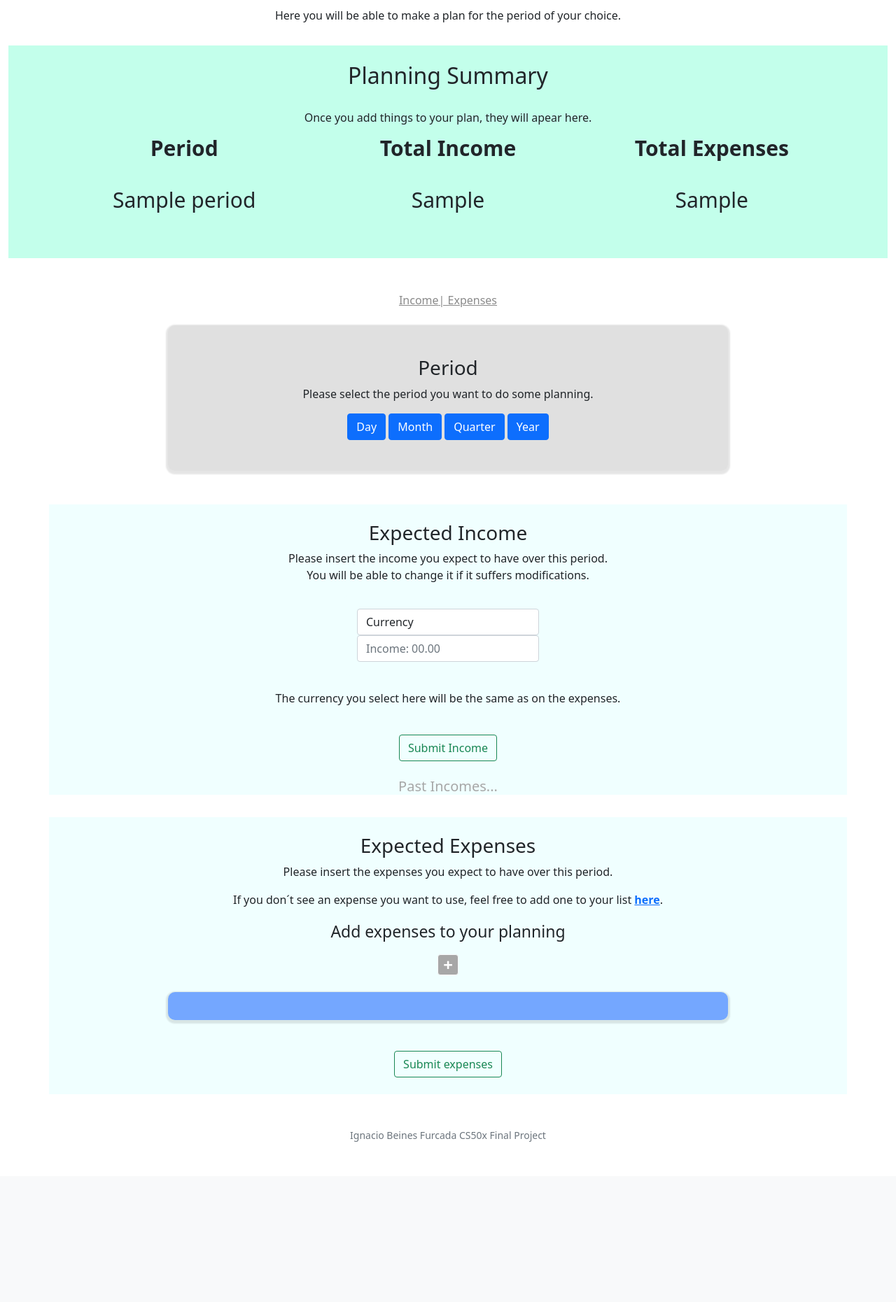
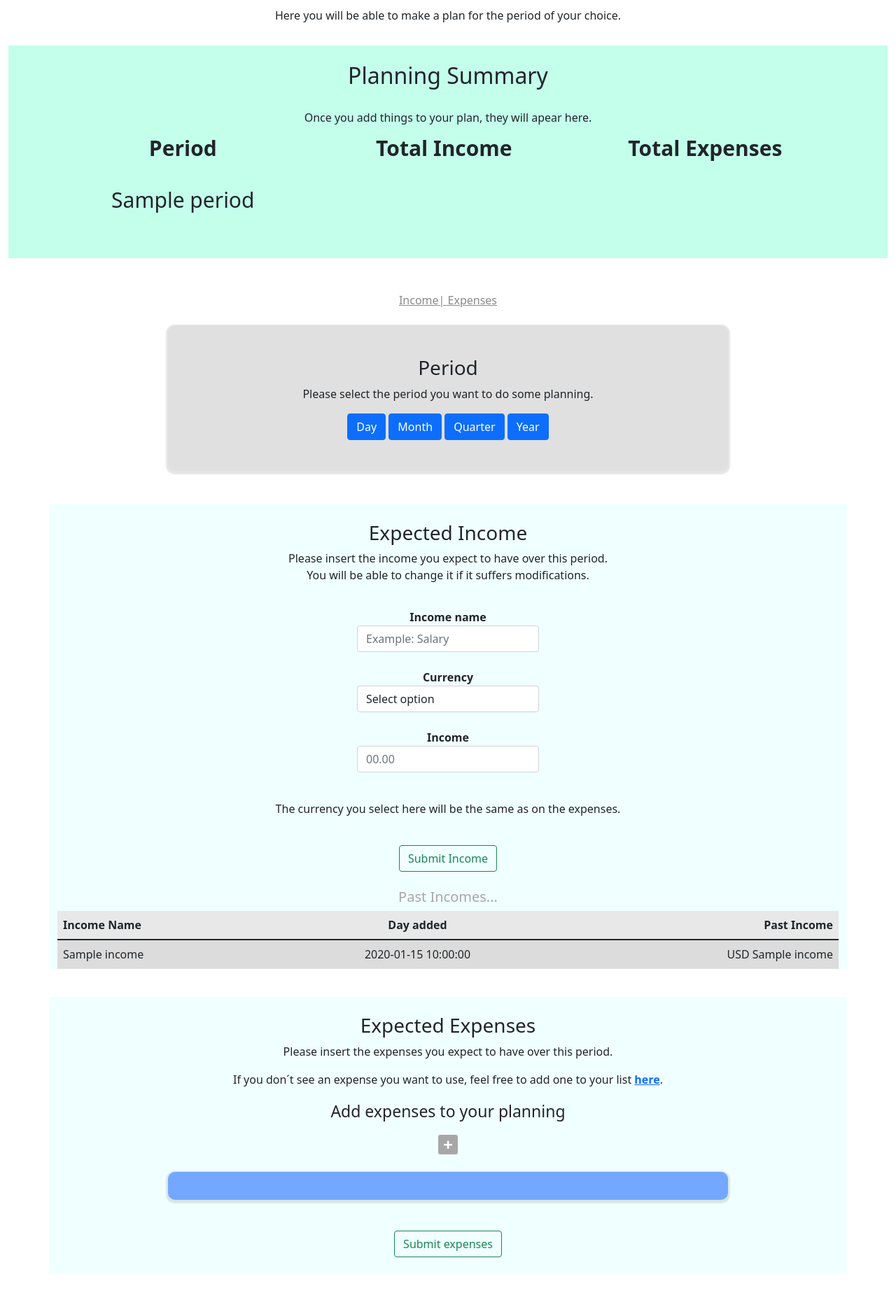
Before and after one commit to nachobeinesfurcada/cs50-final-project, a Flask app: template templates/new_plan.html in a window 1280 px wide. Shown: the part 303-2164 px from the top of the page at 70% size. Before the commit the page ends 1935 px from the top, so only its background shows below. Run offline with Flask 2, Linux system fonts and the light colour scheme; the template is opened without the code that fills it: most values are stand-ins (such as "Sample title", 1, 10 or a date in 2020); parts of the project's set-up code (start-up, migrations or seed data) failed here and were passed over; some libraries are stand-ins or nearby versions.

Commit message:
Comments, changes to index, new_plan, new features in register

```diff
--- a/app.py
+++ b/app.py
@@ -1,6 +1,6 @@
 # KISS
-# HOT RELOADING FLASK export FLASK_ENV=development
-# HOT RELOADING FLASK export FLASK_APP=app
+# HOT RELOADING export FLASK_ENV=development
+# HOT RELOADING export FLASK_APP=app
 import os
 
 from cs50 import SQL
@@ -12,11 +12,10 @@ from werkzeug.security import check_password_hash, generate_password_hash
 import pandas as pd
 import time
 from datetime import date, datetime, timedelta
-
 from extras import login_required
 
 # for API
-import requests
+
 
 # Configure application
 app = Flask(__name__)
@@ -37,6 +36,7 @@ currencies = ["ARS","REAL", "USD"]
 
 days = ["Sunday", "Monday", "Tuesday", "Wednesday", "Thursday", "Friday", "Saturday"]
 
+""" IN DEVELOPMENT
 # API for Dolar Blue
 URL = 'https://www.dolarsi.com/api/api.php?type=valoresprincipales'
 json = requests.get(URL).json()
@@ -47,8 +47,7 @@ BLUE_VENTA = 0
 for index, name in range(1):
     BLUE_COMPRA = json[index]['casa']['compra']
     BLUE_VENTA = json[index]['casa']['venta']
-
-
+"""
 
 
 @app.after_request
@@ -134,16 +133,14 @@ def login():
 @app.route("/")
 @login_required
 def index():
+    user_id = session["user_id"]
+    name = db.execute("SELECT name FROM users WHERE id = ?", user_id)
 
     if request.method == "GET":
 
-        user_id = session["user_id"]
-
-        name = db.execute("SELECT name FROM users WHERE id = ?", user_id)
-
         return render_template("index.html", name=name)
 
-    return render_template("/")
+    return render_template("/", name=name)
 
 
 @app.route("/logout")
@@ -152,6 +149,7 @@ def logout():
 
     # Forget any user_id
     session.clear()
+    session["name"] = None
 
     # Redirect user to login form
     return redirect("/")
@@ -160,16 +158,20 @@ def logout():
 
 @app.route("/new_plan", methods=["GET", "POST"])
 @login_required
-
 def new_plan():
 
     # get user id to pass as a list to html
     user_id = session["user_id"]
     name = db.execute("SELECT name FROM users WHERE id = ?", user_id)
 
+    # get list of expenses
     expenses = db.execute("SELECT * FROM expenses WHERE user_id = ?", user_id)
 
+    #get time on real time
     now = datetime.now()
+
+    # get list of incomes
+    incomes = db.execute("SELECT * FROM incomes WHERE user_id = ?", user_id)
 
     if request.method == "POST":
 
@@ -177,40 +179,68 @@ def new_plan():
         if request.form.get("day"):
             # calculate today and send it to template
             period = now.strftime("%A %d, %b of %Y")
-            return render_template("new_plan.html", period=period, name=name)
+            return render_template("new_plan.html", period=period, name=name, currencies=currencies)
 
         if request.form.get("month"):
             # calculate 1 month from today and send it to template
             this_month = now.strftime("%Y-%m-%d")
             next_month = (pd.to_datetime(this_month)+pd.DateOffset(months=1)).strftime("%Y-%m-%d")
             period = f"1 Month. \nFrom: {this_month} to {next_month}"
-            return render_template("new_plan.html", period=period, name=name)
+            return render_template("new_plan.html", period=period, name=name,currencies=currencies)
 
         if request.form.get("quarter"):
             # calculate 3 months from today and send it to template
             this_month = now.strftime("%Y-%m-%d")
             next_month = (pd.to_datetime(this_month)+pd.DateOffset(months=3)).strftime("%Y-%m-%d")
             period = f"1 quarter. \nFrom: {this_month} to {next_month}"
-            return render_template("new_plan.html", period=period, name=name)
+            return render_template("new_plan.html", period=period, name=name,currencies=currencies)
 
         if request.form.get("year"):
             # calculate 12 month from today and send it to template
             this_month = now.strftime("%Y-%m-%d")
             next_month = (pd.to_datetime(this_month)+pd.DateOffset(months=12)).strftime("%Y-%m-%d")
             period = f"1 year. \nFrom: {this_month} to {next_month}"
-            return render_template("new_plan.html", period=period, name=name)
+            return render_template("new_plan.html", period=period, name=name,currencies=currencies)
 
         # INCOME
+
+        # get input from form
+        income_name = request.form.get("income_name")
         currency = request.form.get("currency")
         income = request.form.get("income")
 
-        if currency == currencies[2]:
-            # convert to usd using an API
-            pesos_to_usd = income * venta
+
+
+        # validate if all fields are filled out
+        if income_name is None:
+            flash("Please select a income name.")
+            return redirect("/new_plan")
+
+        if currency is None:
+            flash("Please insert an currency.")
+            return redirect("/new_plan")
+
+        if income is None:
+            flash("Please insert an income amount.")
+            return redirect("/new_plan")
+
+        # prim_key to check for succesfull data entry
+        prim_key = db.execute("INSERT INTO incomes (day_added, name, user_id, income, currency) VALUES (:day_added, :name, :user_id, :income, :currency)",
+                                day_added=now,
+                                name=income_name,
+                                user_id=user_id,
+                                income=income,
+                                currency=currency)
+        if prim_key is None:
+                flash("Error. Please contact support")
+                return redirect("/new_plan")
+        else:
+            flash("Income added!")
+
 
         return render_template("new_plan.html", name=name)
 
-    return render_template("new_plan.html", name=name, currencies=currencies, expenses=expenses, compra=compra, venta=venta)
+    return render_template("new_plan.html", name=name, currencies=currencies, expenses=expenses, incomes=incomes)
 
 @app.route("/add_expense", methods=["GET", "POST"])
 @login_required
@@ -242,7 +272,7 @@ def add_expense():
                                   user_id=user_id)
 
             if prim_key is None:
-                flash("Registration error. Please contact support")
+                flash("Error. Please contact support")
                 return redirect("/new_plan")
 
             flash(u'Expense  Added!')
@@ -254,7 +284,7 @@ def add_expense():
                                   user_id=user_id)
 
             if prim_key is None:
-                flash("Registration error. Please contact support")
+                flash("Error. Please contact support")
                 return redirect("/add_expense")
 
             flash(u'Expense  Added!')
@@ -283,7 +313,15 @@ def settings():
 def register():
     if request.method == "POST":
 
-        if not request.form.get("username"):
+        db_username = request.form.get("username")
+        db_hashed_password = generate_password_hash(request.form.get("password"))
+        db_type_of_user = request.form.get("type_of_user")
+        db_expertise = request.form.get("expertise")
+        db_name = request.form.get("name")
+        db_lastname = request.form.get("lastname")
+        db_birth = request.form.get("birth")
+
+        if not db_username:
             flash(u'Must provide username', 'error')
             return render_template("register.html", type_of_user= type_of_user, expertise=expertise)
 
@@ -299,12 +337,24 @@ def register():
             flash(u'Passwords must match', 'error')
             return render_template("register.html", type_of_user= type_of_user, expertise=expertise)
 
-        if not request.form.get("type_of_user"):
+        if not db_name:
+            flash(u'Must provide a valid name', 'error')
+            return render_template("register.html", type_of_user= type_of_user, expertise=expertise)
+
+        if not db_lastname:
+            flash(u'Must provide a last name', 'error')
+            return render_template("register.html", type_of_user= type_of_user, expertise=expertise)
+
+        if not db_type_of_user:
             flash(u'Must provide a type of user', 'error')
             return render_template("register.html", type_of_user= type_of_user, expertise=expertise)
 
-        if not request.form.get("expertise"):
+        if not db_expertise:
             flash(u'Must provide an expertise', 'error')
+            return render_template("register.html", type_of_user= type_of_user, expertise=expertise)
+
+        if not db_birth:
+            flash(u'Must provide a birth date', 'error')
             return render_template("register.html", type_of_user= type_of_user, expertise=expertise)
 
         # checking for username in db
@@ -315,12 +365,8 @@ def register():
             flash(u'Username has already been taken', 'error')
             return render_template("register.html", type_of_user= type_of_user, expertise=expertise)
 
-        db_username = request.form.get("username")
-        db_hashed_password = generate_password_hash(request.form.get("password"))
-        db_type_of_user = request.form.get("type_of_user")
-        db_expertise = request.form.get("expertise")
 
-        prim_key = db.execute("INSERT INTO users (username, hash, type_of_user, expertise) VALUES (:username, :hash, :type_of_user, :expertise)", username=db_username,hash=db_hashed_password, type_of_user=db_type_of_user, expertise=db_expertise)
+        prim_key = db.execute("INSERT INTO users (username, hash, type_of_user, expertise, name, lastname, birth) VALUES (:username, :hash, :type_of_user, :expertise, :name, :lastname, :birth)", username=db_username,hash=db_hashed_password, type_of_user=db_type_of_user, expertise=db_expertise, name=db_name, lastname=db_lastname, birth=db_birth)
 
         if prim_key is None:
             flash(u'Registration error', 'error')
--- a/static/styles.css
+++ b/static/styles.css
@@ -201,3 +201,6 @@ form {
     position: relative;
     height: 25px;
 }
+.grey {
+    background-color: rgb(232, 232, 232);
+}
--- a/templates/index.html
+++ b/templates/index.html
@@ -7,7 +7,7 @@
 {% block main %}
     <div>
         {% for name in name %}
-        <h2 style="text-align:left">Welcome yo your Dashboard, {{ name.name }}</h2>
+        <h2 style="text-align:center">Welcome yo your Dashboard, {{ name.name }}</h2>
         {% endfor %}
     </div>
 
--- a/templates/layout.html
+++ b/templates/layout.html
@@ -44,8 +44,10 @@
                             <li class="nav-item"><a class="nav-link" href="/pas_plans">Past Plans</a></li>
                         </ul>
                         <ul class="navbar-nav ms-auto mt-2">
+                            <li class="nav-item"><a class="nav-link">{% for name in name %}{{ name.name }}{% endfor %}</a></li>
+                            <button class="btn" href="/settings"><i class="fa fa-gear" ></i></button>
                             <li class="nav-item"><a class="nav-link" href="/logout">Log Out</a></li>
-                            <button class="btn" href="/settings"><i class="fa fa-gear" ></i></button>
+
                         </ul>
                     {% else %}
                         <ul class="navbar-nav ms-auto mt-2">
--- a/templates/new_plan.html
+++ b/templates/new_plan.html
@@ -6,6 +6,7 @@
 
 {% block main %}
 
+    <form action="/new_plan" method="post">
     <div>
         <h2 style="text-align:center">Welcome to your new Plan </h2>
         <p class="name" style="text-align:center" style="color:rgb(255, 168, 69)">{% for name in name %}{{ name.name }}{% endfor %}</p>
@@ -28,9 +29,8 @@
             </tr>
             <tr style="height:100px">
                 <td>{% block content3 %} {{ period }} {% endblock %}</td>
-                <td>{% block content4 %} {{ a }} {% endblock %}</td>
-                <td>{% block content5 %} {{ b }} {% endblock %}</td>
-
+                <td></td>
+                <td><td>
             </tr>
           </table>
           <br>
@@ -38,7 +38,7 @@
     <br><br>
     <a class="hyperlinks" href="#income">Income</a><a class="hyperlinks" href="#expenses">|           Expenses</a>
     <br><br>
-    <form action="/planning" method="post">
+
         <div class="period container">
             <br>
             <h3>Period</h3>
@@ -49,24 +49,24 @@
             <input onclick="period();" class="btn btn-primary" id="year" name="year" type="submit" value="Year">
             <br><br>
         </div><br><br>
-        <div>
-
-
-        </div>
         <div class="income container" id="income">
             <br><h3>Expected Income</h3>
             <p>Please insert the income you expect to have over this period.  <br>You will be able to change it if it suffers modifications.
             <div class="form-row expected_income" >
                 <div class="col">
-                    <select class="form-control name="currency">
-                        <option selected disabled>Currency</option>
+                    <strong>Income name</strong>
+                    <input class="form-control" type="text" name="income_name" placeholder="Example: Salary"><br>
+                    <strong>Currency</strong>
+                    <select class="form-control" name="currency">
+                        <option selected disabled>Select option</option>
                         {% for currency in currencies %}
                         <option>{{ currency }}</option>
                         {% endfor %}
                     </select>
-                </div>
+                </div><br>
                 <div class="col">
-                    <input class="form-control" type="text" name="income" placeholder="Income: 00.00">
+                    <strong>Income</strong>
+                    <input class="form-control" type="text" name="income" placeholder="00.00">
                 </div>
             </div>
 
@@ -79,7 +79,24 @@
             </div>
             <br>
             <h5 class="past-incomes">Past Incomes...</h5>
-            <!-- to do insert past incomes-->
+            <table class="table table-striped grey">
+                <thead>
+                    <tr>
+                        <th class="text-start">Income Name</th>
+                        <th class="text-center">Day added</th>
+                        <th class="text-end">Past Income</th>
+                    </tr>
+                </thead>
+               <tbody>
+                    {% for income in incomes %}
+                        <tr>
+                            <td class="text-start">{{ income.name }}</td>
+                            <td class="text-center">{{ income.day_added }}</td>
+                            <td class="text-end">{{ income.currency }} {{ income.income }}</td>
+                        </tr>
+                    {% endfor %}
+                </tbody>
+            </table>
         </div>
 
         <br>
@@ -149,5 +166,6 @@
             }
 
         </script>
+
     </form>
 {% endblock %}
```
Also changed, not shown: templates/register.html (+14 -2 lines), ultimate_finance.db, 3 other files.
